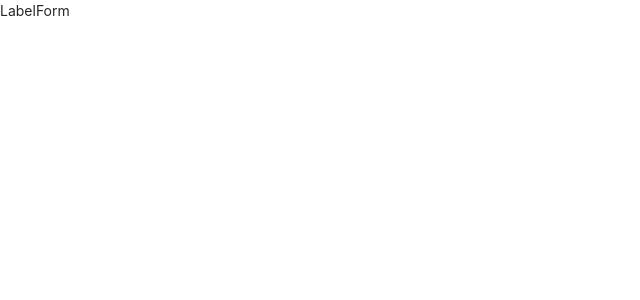
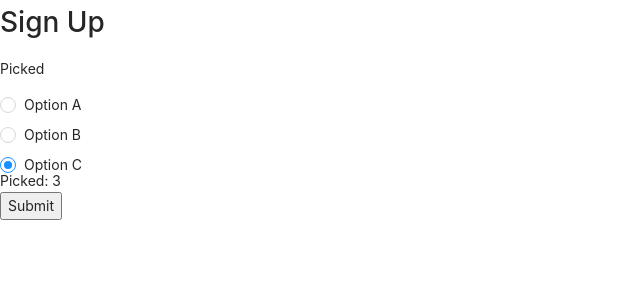
Before and after one commit to Teo-KJ/LabelDat, a React (Create React App) app in the folder frontend/: page /projects/1/tasks in a window 1280 px wide. Shown: the top 300 px of the page, without its empty margins (0-640 px from the left). Built offline with nearby package versions, Linux system fonts and the light colour scheme.

Commit message:
Add basic structure for integrating Formik and antd

```diff
--- a/frontend/src/components/labeller/LabelForm.js
+++ b/frontend/src/components/labeller/LabelForm.js
@@ -1,7 +1,65 @@
 import React from "react";
+import { Formik, Field, Form } from "formik";
+import { Radio } from "antd";
 
 const LabelForm = () => {
-  return <div>LabelForm</div>;
+  return (
+    <div>
+      <h1>Sign Up</h1>
+      <Formik
+        initialValues={{
+          picked: 3,
+        }}
+        onSubmit={async (values) => {
+          console.log(values);
+        }}
+      >
+        {({ values }) => (
+          <Form>
+            <div id="my-radio-group">Picked</div>
+            <div role="group" aria-labelledby="my-radio-group">
+              <Field
+                name="picked"
+                style={radioStyle}
+                type="radio"
+                as={Radio}
+                value={1}
+              >
+                Option A
+              </Field>
+              <Field
+                name="picked"
+                style={radioStyle}
+                type="radio"
+                as={Radio}
+                value={2}
+              >
+                Option B
+              </Field>
+              <Field
+                name="picked"
+                style={radioStyle}
+                type="radio"
+                as={Radio}
+                value={3}
+              >
+                Option C
+              </Field>
+              <div>Picked: {values.picked}</div>
+            </div>
+
+            <button type="submit">Submit</button>
+          </Form>
+        )}
+      </Formik>
+    </div>
+  );
+};
+
+const radioStyle = {
+  display: "block",
+  height: "30px",
+  lineHeight: "30px",
 };
 
 export default LabelForm;
```
